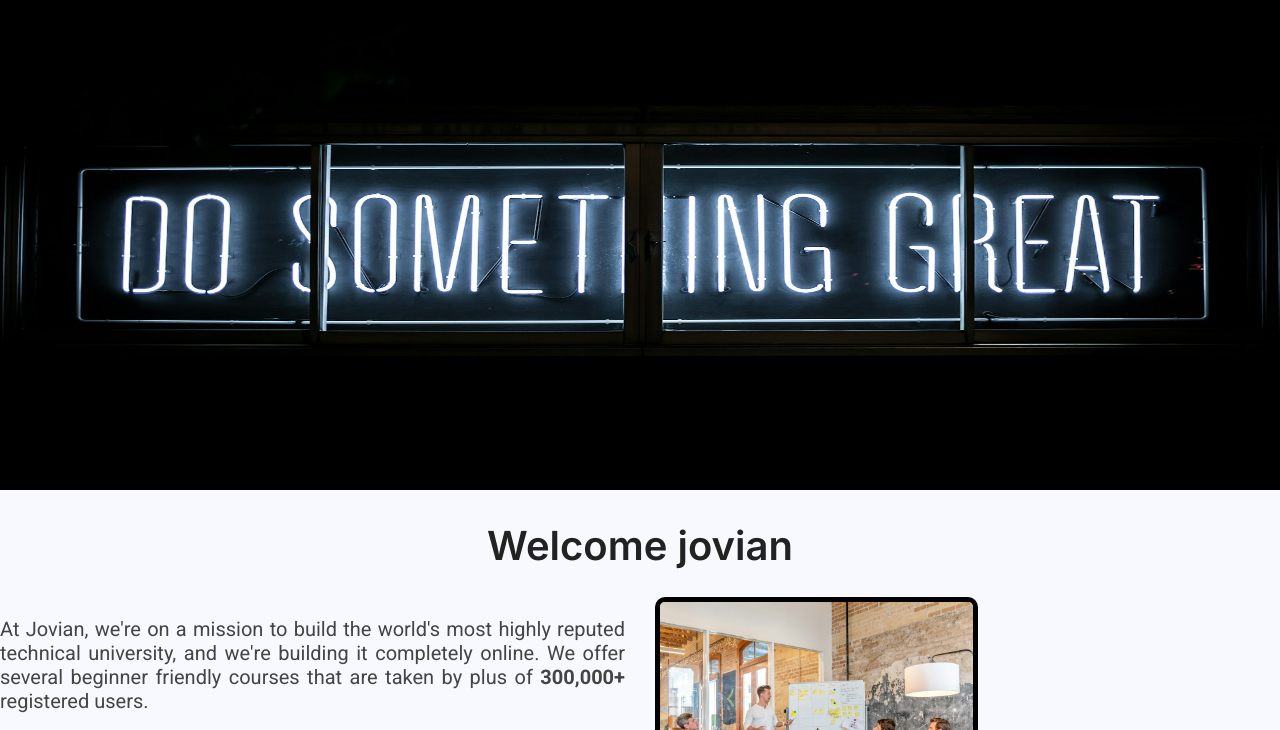
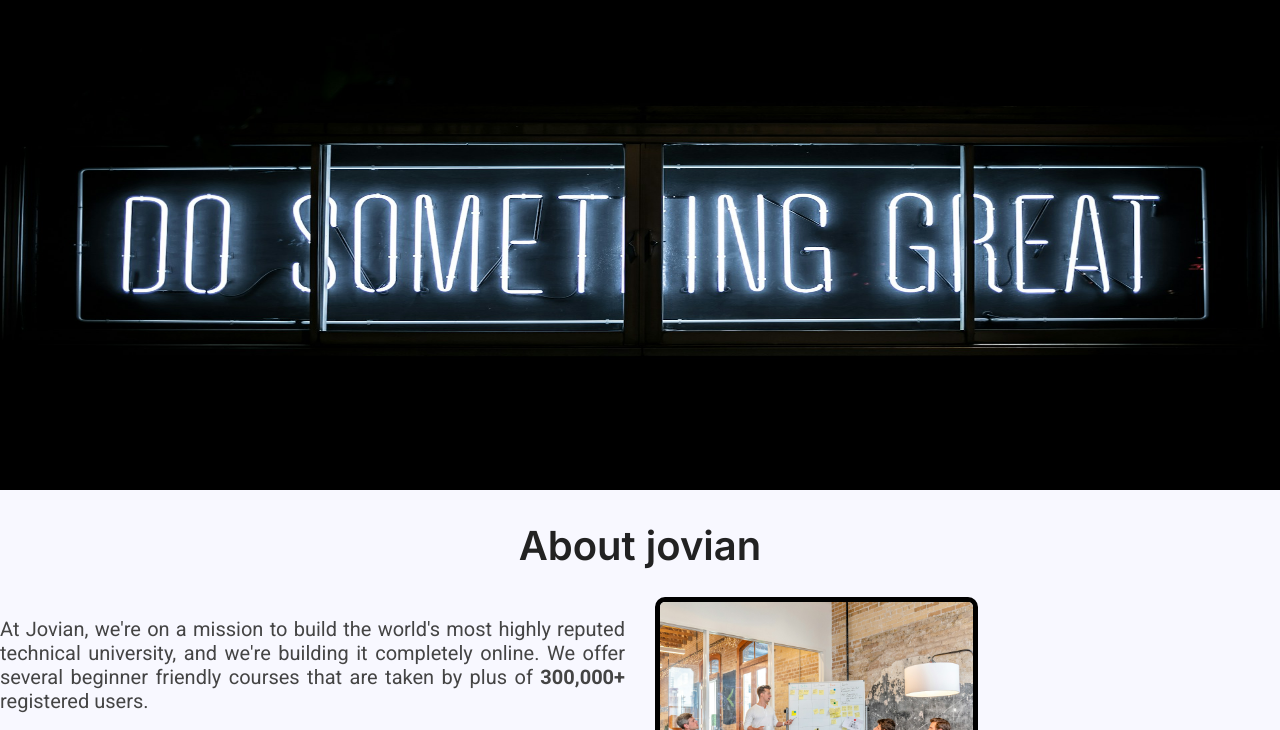
Before and after one commit to Abdelouahd12/Abdelouahd-web-page, a plain HTML site: page Src/index.html in a window 1280 px wide. Shown: the part 52-782 px from the top of the page. Drawn offline with Linux system fonts and the light colour scheme.

Commit message:
change to "About jovian"

```diff
--- a/Src/index.html
+++ b/Src/index.html
@@ -15,7 +15,7 @@ wght@400;500;700;900&display=swap" rel="stylesheet">
     <div><img id="logo" src="https://jovian.com/jovian_logo.svg" alt="jovian_logo"></div>
     <div><img id="banner" src="banner.jpg"></div>
     <div>
-        <h1>Welcome jovian</h1>
+        <h1>About jovian</h1>
     </div>
     <div id="About">
         <div id="descr">
```
